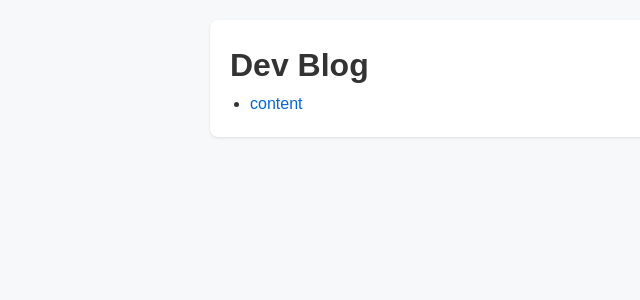
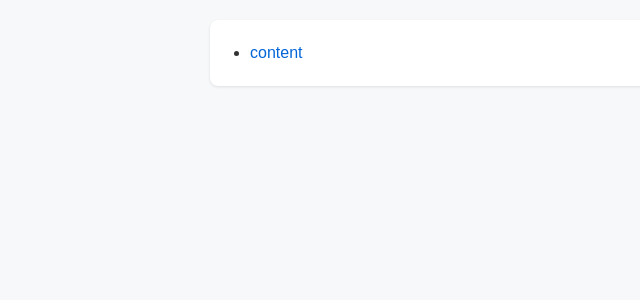
Before and after one commit to atari-monk/dev-blog, a Jekyll site: the page built from index.md, in a window 1280 px wide. Shown: the top 300 px of the page, without its empty margins (0-640 px from the left). Built offline with Jekyll 4.4.1, drawn with Linux system fonts in a browser that asks for light colours; our own code applies the rules of GitHub Pages for plain Markdown files.

Commit message:
Fix title

```diff
--- a/index.md
+++ b/index.md
@@ -1,3 +1 @@
-# Dev Blog
-
 - [content](content/index.md)
```
